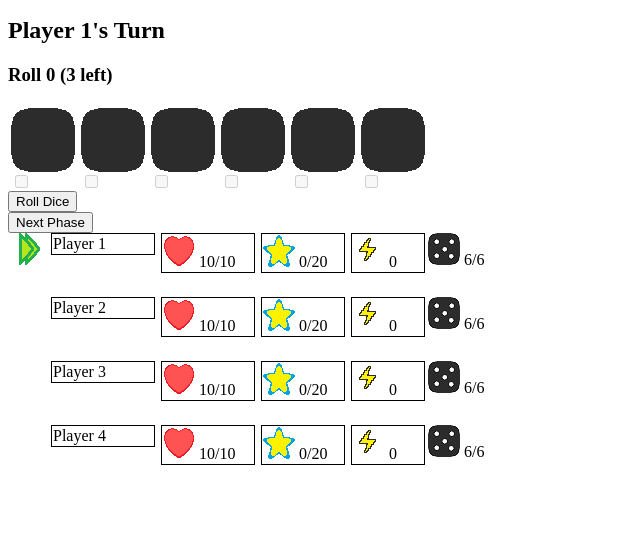
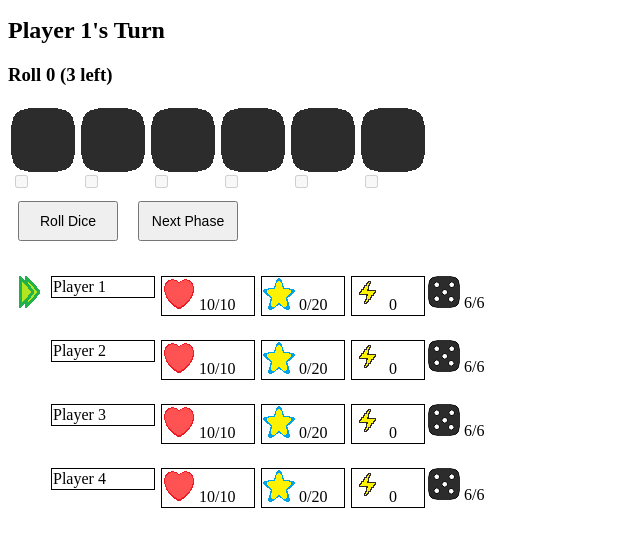
Before and after one commit to Darthfett/tokyo, a plain HTML site: page index.html in a window 1280 px wide. Shown: the part 96-642 px from the top of the page, without its empty margins (0-640 px from the left). Drawn offline with Linux system fonts and the light colour scheme.

Commit message:
Controls stay in place, adjusted size/position of controls

```diff
--- a/index.html
+++ b/index.html
@@ -53,12 +53,21 @@
     </form>
   </div>
 
-  <div id="controls_roll_dice" hidden="true">
-    <div id="roll_dice_div" class="control_div"><button type="button" id="roll_dice">Roll Dice</button></div>
-  </div>
+  <div id="controls">
+    <div id="roll_dice_div" class="control_div">
+      <div id="controls_roll_dice" hidden="true">
+        <button type="button" id="roll_dice" class="control">Roll Dice</button>
+      </div>
+      &nbsp;
+    </div>
 
-  <div id="controls_next_phase">
-    <div id="next_phase_div" class="control_div"><button type="button" id="next_phase">Next Phase</button></div>
+    <div id="next_phase_div" class="control_div">
+      <div id="controls_next_phase">
+        <button type="button" id="next_phase" class="control">Next Phase</button>
+      </div>
+      &nbsp;
+    </div>
+    &nbsp;
   </div>
 
   <div id="status_bar">
--- a/stylesheet.css
+++ b/stylesheet.css
@@ -52,5 +52,18 @@
 }
 
 .control_div {
+  width: 120px;
+  float: left;
+}
+
+.control {
+  font-size: 14px;
+  width: 100px;
+  height: 40px;
+}
+
+#controls {
   clear: both;
+  padding: 10px;
+  height: 65px;
 }
```
